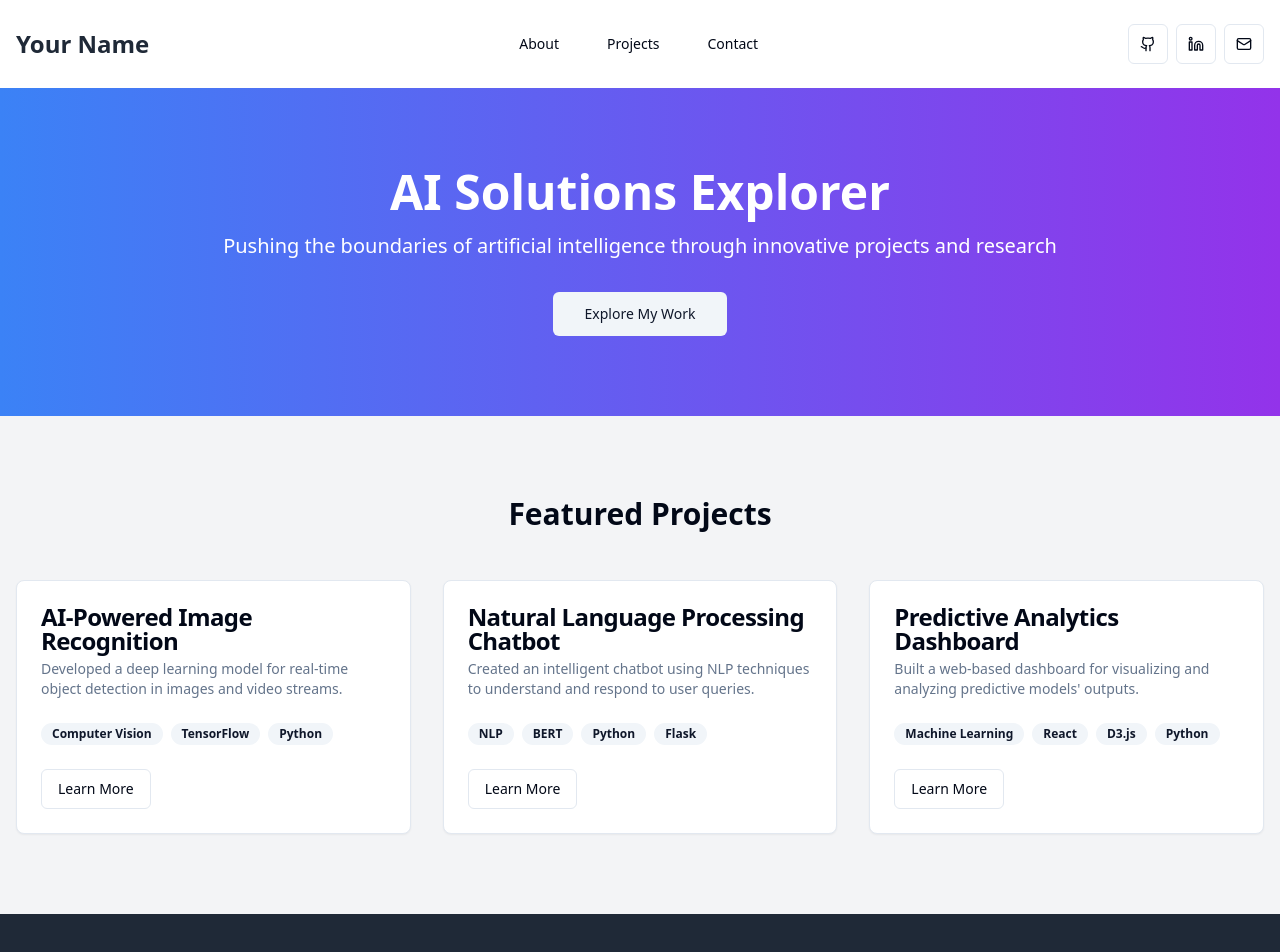
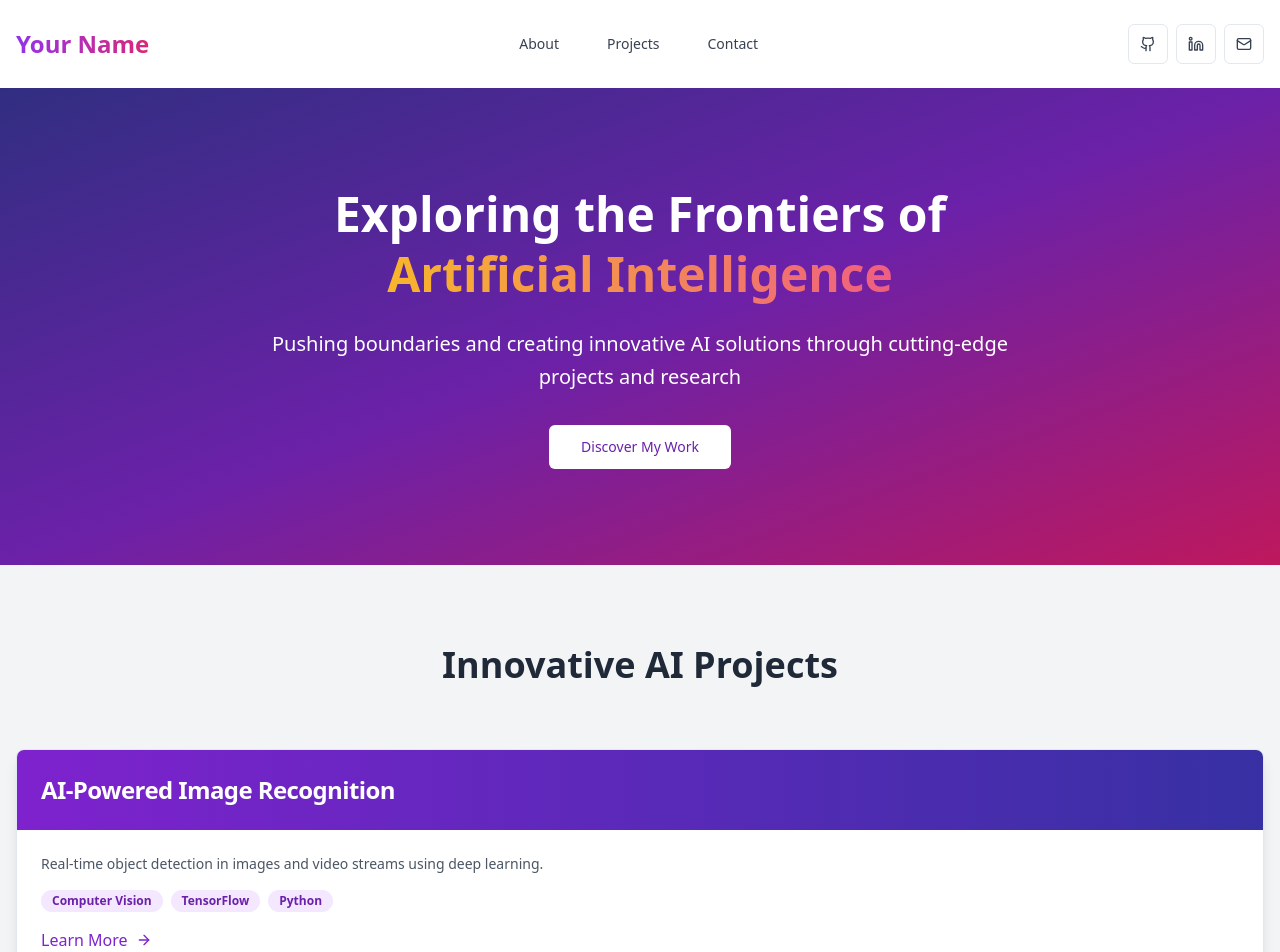
Before and after one commit to vilgotast/portfolioweb, a React (Vite) app: page / in a window 1280 px wide. Shown: the top 952 px of the page. Built offline with nearby package versions, Linux system fonts and the light colour scheme.

Commit message:
Improve homepage design
Refactor the homepage layout and styling to create a more unique appearance, reducing the template-like feel.
[skip gpt_engineer]

```diff
--- a/package.json
+++ b/package.json
@@ -45,7 +45,7 @@
     "cmdk": "^1.0.0",
     "date-fns": "^3.6.0",
     "embla-carousel-react": "^8.1.5",
-    "framer-motion": "^11.3.9",
+    "framer-motion": "^11.8.0",
     "html-to-image": "^1.11.11",
     "input-otp": "^1.2.4",
     "lucide-react": "^0.417.0",
--- a/src/components/Header.jsx
+++ b/src/components/Header.jsx
@@ -6,22 +6,22 @@ const Header = () => {
   return (
     <header className="bg-white shadow-md">
       <div className="container mx-auto px-4 py-6 flex justify-between items-center">
-        <h1 className="text-2xl font-bold text-gray-800">Your Name</h1>
+        <h1 className="text-2xl font-bold text-transparent bg-clip-text bg-gradient-to-r from-purple-600 to-pink-600">Your Name</h1>
         <nav>
           <ul className="flex space-x-4">
-            <li><Button variant="ghost">About</Button></li>
-            <li><Button variant="ghost">Projects</Button></li>
-            <li><Button variant="ghost">Contact</Button></li>
+            <li><Button variant="ghost" className="text-gray-700 hover:text-purple-700">About</Button></li>
+            <li><Button variant="ghost" className="text-gray-700 hover:text-purple-700">Projects</Button></li>
+            <li><Button variant="ghost" className="text-gray-700 hover:text-purple-700">Contact</Button></li>
           </ul>
         </nav>
         <div className="flex space-x-2">
-          <Button variant="outline" size="icon">
+          <Button variant="outline" size="icon" className="text-gray-700 hover:text-purple-700 hover:border-purple-700">
             <GithubIcon className="h-4 w-4" />
           </Button>
-          <Button variant="outline" size="icon">
+          <Button variant="outline" size="icon" className="text-gray-700 hover:text-purple-700 hover:border-purple-700">
             <LinkedinIcon className="h-4 w-4" />
           </Button>
-          <Button variant="outline" size="icon">
+          <Button variant="outline" size="icon" className="text-gray-700 hover:text-purple-700 hover:border-purple-700">
             <MailIcon className="h-4 w-4" />
           </Button>
         </div>
--- a/src/components/Hero.jsx
+++ b/src/components/Hero.jsx
@@ -1,13 +1,35 @@
 import React from 'react';
 import { Button } from "@/components/ui/button";
+import { motion } from "framer-motion";
 
 const Hero = () => {
   return (
-    <section className="bg-gradient-to-r from-blue-500 to-purple-600 text-white py-20">
-      <div className="container mx-auto px-4 text-center">
-        <h1 className="text-5xl font-bold mb-4">AI Solutions Explorer</h1>
-        <p className="text-xl mb-8">Pushing the boundaries of artificial intelligence through innovative projects and research</p>
-        <Button variant="secondary" size="lg">Explore My Work</Button>
+    <section className="bg-gradient-to-br from-indigo-900 via-purple-800 to-pink-700 text-white py-24">
+      <div className="container mx-auto px-4">
+        <motion.div
+          initial={{ opacity: 0, y: 20 }}
+          animate={{ opacity: 1, y: 0 }}
+          transition={{ duration: 0.8 }}
+          className="max-w-3xl mx-auto text-center"
+        >
+          <h1 className="text-5xl font-extrabold mb-6 leading-tight">
+            Exploring the Frontiers of
+            <span className="block text-transparent bg-clip-text bg-gradient-to-r from-yellow-400 to-pink-500">
+              Artificial Intelligence
+            </span>
+          </h1>
+          <p className="text-xl mb-8 leading-relaxed">
+            Pushing boundaries and creating innovative AI solutions through cutting-edge projects and research
+          </p>
+          <motion.div
+            whileHover={{ scale: 1.05 }}
+            whileTap={{ scale: 0.95 }}
+          >
+            <Button size="lg" className="bg-white text-purple-800 hover:bg-yellow-400 hover:text-purple-900 transition-colors duration-300">
+              Discover My Work
+            </Button>
+          </motion.div>
+        </motion.div>
       </div>
     </section>
   );
--- a/src/components/Projects.jsx
+++ b/src/components/Projects.jsx
@@ -1,24 +1,25 @@
 import React from 'react';
-import { Card, CardContent, CardDescription, CardFooter, CardHeader, CardTitle } from "@/components/ui/card";
+import { motion } from "framer-motion";
+import { Card, CardContent, CardDescription, CardHeader, CardTitle } from "@/components/ui/card";
 import { Badge } from "@/components/ui/badge";
-import { Button } from "@/components/ui/button";
+import { ArrowRightIcon } from 'lucide-react';
 
 const projectData = [
   {
     title: "AI-Powered Image Recognition",
-    description: "Developed a deep learning model for real-time object detection in images and video streams.",
+    description: "Real-time object detection in images and video streams using deep learning.",
     tags: ["Computer Vision", "TensorFlow", "Python"],
     link: "#"
   },
   {
     title: "Natural Language Processing Chatbot",
-    description: "Created an intelligent chatbot using NLP techniques to understand and respond to user queries.",
+    description: "Intelligent chatbot using NLP techniques for understanding and responding to queries.",
     tags: ["NLP", "BERT", "Python", "Flask"],
     link: "#"
   },
   {
     title: "Predictive Analytics Dashboard",
-    description: "Built a web-based dashboard for visualizing and analyzing predictive models' outputs.",
+    description: "Web-based dashboard for visualizing and analyzing predictive models' outputs.",
     tags: ["Machine Learning", "React", "D3.js", "Python"],
     link: "#"
   }
@@ -28,27 +29,32 @@ const Projects = () => {
   return (
     <section className="py-20 bg-gray-100">
       <div className="container mx-auto px-4">
-        <h2 className="text-3xl font-bold text-center mb-12">Featured Projects</h2>
-        <div className="grid grid-cols-1 md:grid-cols-2 lg:grid-cols-3 gap-8">
+        <h2 className="text-4xl font-bold text-center mb-16 text-gray-800">Innovative AI Projects</h2>
+        <div className="grid grid-cols-1 gap-12">
           {projectData.map((project, index) => (
-            <Card key={index} className="hover:shadow-lg transition-shadow duration-300">
-              <CardHeader>
-                <CardTitle>{project.title}</CardTitle>
-                <CardDescription>{project.description}</CardDescription>
+            <motion.div
+              key={index}
+              initial={{ opacity: 0, y: 50 }}
+              animate={{ opacity: 1, y: 0 }}
+              transition={{ duration: 0.5, delay: index * 0.2 }}
+            >
+              <Card className="overflow-hidden shadow-lg hover:shadow-2xl transition-shadow duration-300">
+                <CardHeader className="bg-gradient-to-r from-purple-700 to-indigo-800 text-white">
+                  <CardTitle className="text-2xl">{project.title}</CardTitle>
                 </CardHeader>
-              <CardContent>
-                <div className="flex flex-wrap gap-2">
+                <CardContent className="p-6">
+                  <CardDescription className="text-gray-600 mb-4">{project.description}</CardDescription>
+                  <div className="flex flex-wrap gap-2 mb-4">
                     {project.tags.map((tag, tagIndex) => (
-                    <Badge key={tagIndex} variant="secondary">{tag}</Badge>
+                      <Badge key={tagIndex} variant="secondary" className="bg-purple-100 text-purple-800">{tag}</Badge>
                     ))}
                   </div>
+                  <a href={project.link} className="inline-flex items-center text-purple-700 hover:text-purple-900 transition-colors duration-300">
+                    Learn More <ArrowRightIcon className="ml-2 h-4 w-4" />
+                  </a>
                 </CardContent>
-              <CardFooter>
-                <Button variant="outline" asChild>
-                  <a href={project.link}>Learn More</a>
-                </Button>
-              </CardFooter>
               </Card>
+            </motion.div>
           ))}
         </div>
       </div>
--- a/src/pages/Index.jsx
+++ b/src/pages/Index.jsx
@@ -6,7 +6,7 @@ import Footer from '../components/Footer';
 
 const Index = () => {
   return (
-    <div className="min-h-screen bg-gray-100">
+    <div className="min-h-screen bg-gray-50 font-sans">
       <Header />
       <main>
         <Hero />
```
Also changed, not shown: 1 other file (tests, documents, lock files or other folders). Lines whose indentation alone changed are shown as unchanged.
